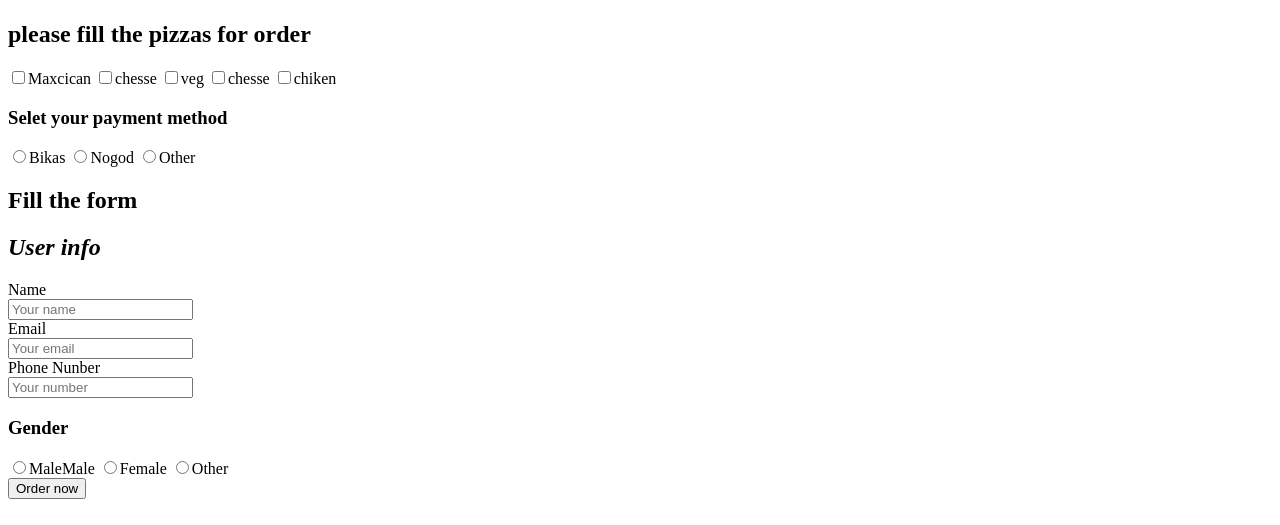
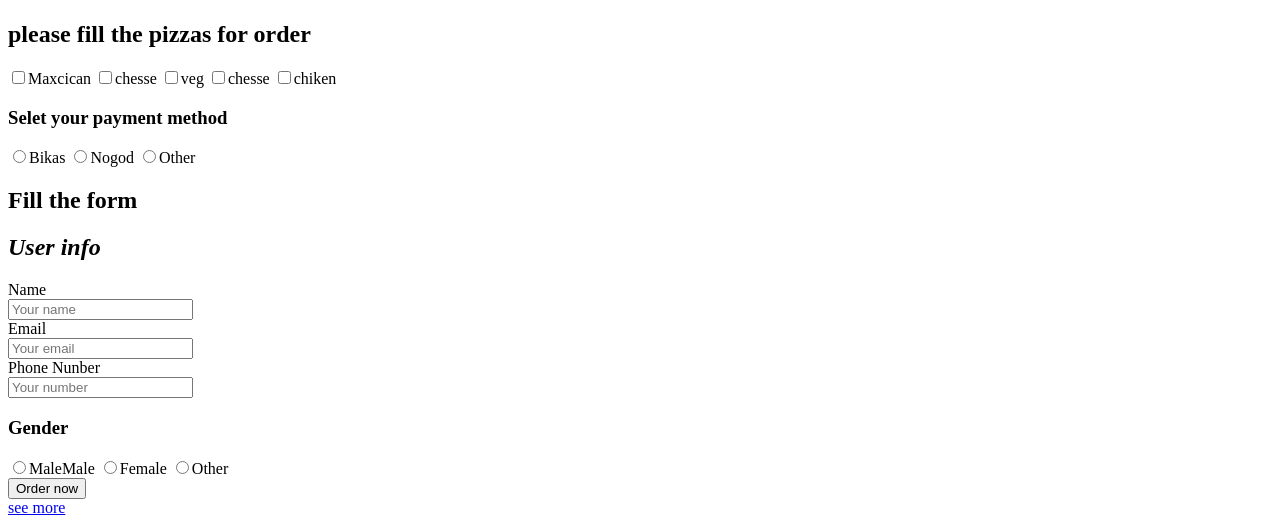
Before and after one commit to sidratularohi27-del/my-2nd-website, a plain HTML site: page fast.html in a window 1280 px wide. Shown: the part 2525-3050 px from the top of the page. Drawn offline with Linux system fonts and the light colour scheme.

Commit message:
updated a tag

```diff
--- a/fast.html
+++ b/fast.html
@@ -87,6 +87,7 @@
                 <input  type="submit" value="Order now">
 
     </form>
+    <a href="index.html">see more</a>
  </section>
 </body>
 </html>
```
